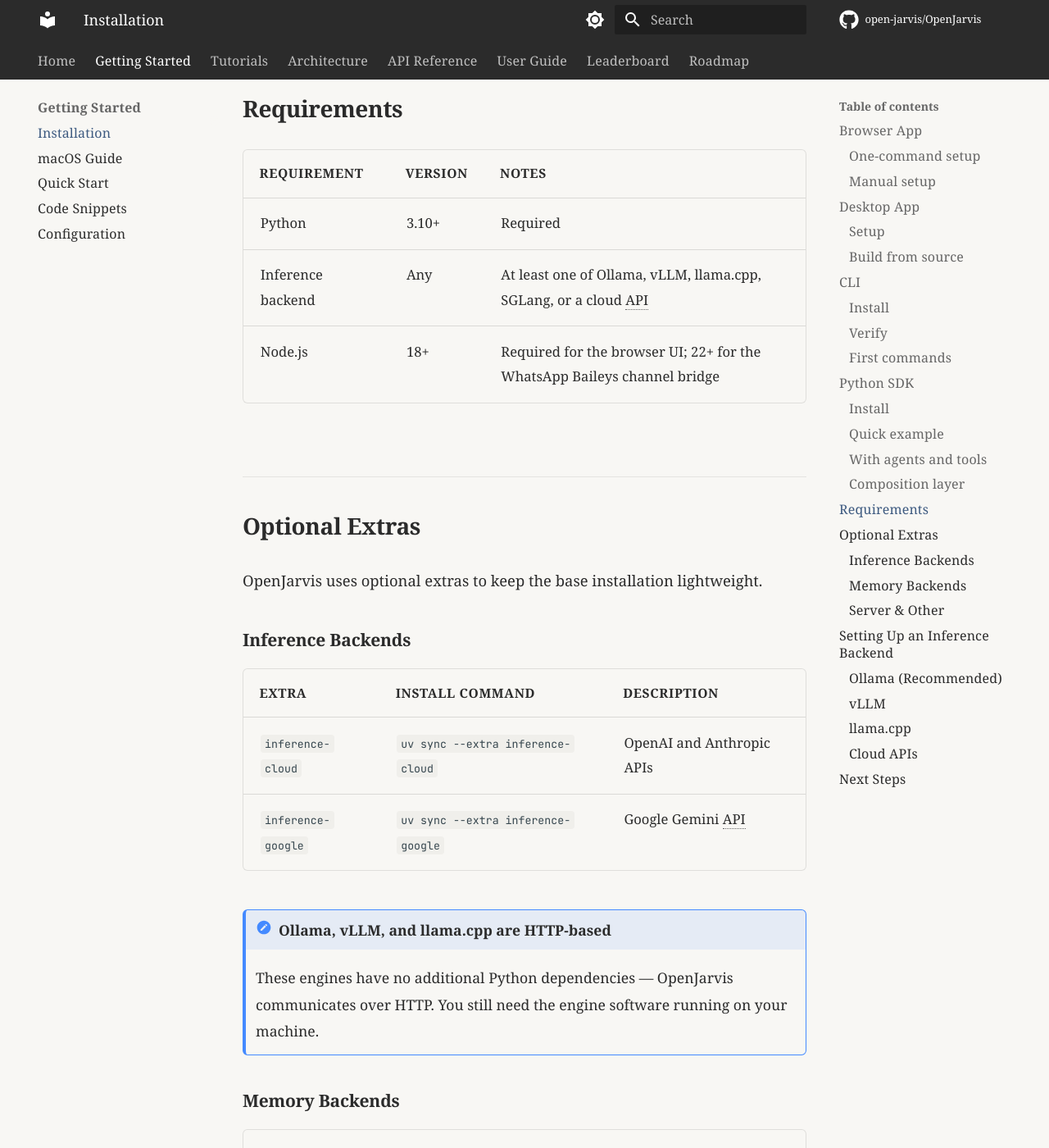
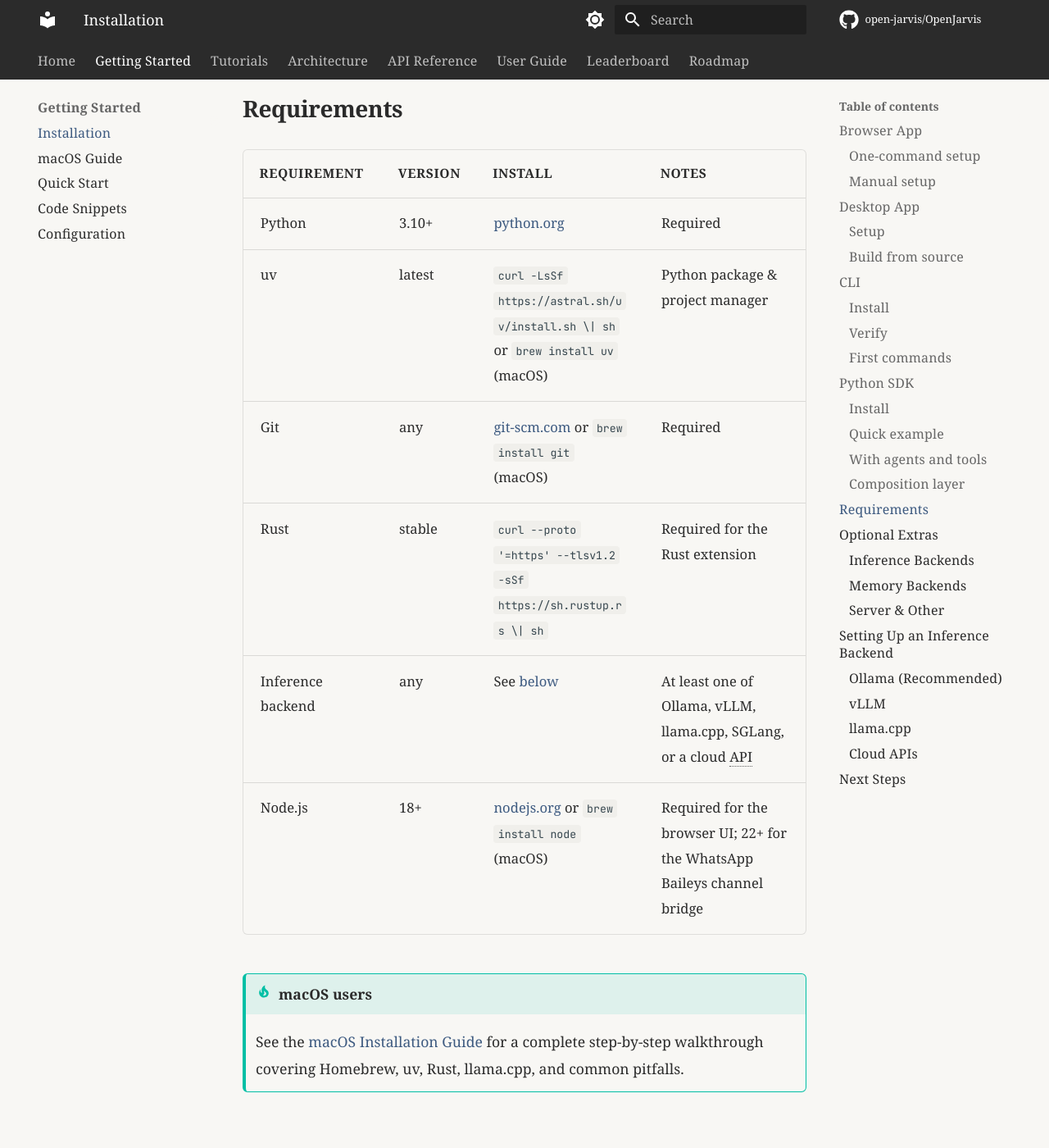
Before and after one commit to MateusCirineo/J.A.R.V.I.S-Assitente-Pessoal, an MkDocs documentation site: the page built from docs/getting-started/installation.md, in a window 1280 px wide and 1400 px high, scrolled down 6680 px. Shown: the whole window at 82% size. Built offline with MkDocs 1.6.1 and Material for MkDocs 9.7.7, drawn with Linux system fonts in a browser that asks for light colours; some web fonts are replaced; comment, search, counter and statistics services are not loaded.

Commit message:
docs: add prerequisites section with uv/Rust/Git install instructions
Closes #158 — the README and installation docs assumed uv was already
installed without explaining how to get it, creating a barrier for new
users (especially on macOS). Adds a prerequisites table to both the
README and docs/getting-started/installation.md with platform-specific
install commands, and links to the existing macOS step-by-step guide.

```diff
--- a/docs/getting-started/installation.md
+++ b/docs/getting-started/installation.md
@@ -236,11 +236,18 @@
 
 ## Requirements
 
-| Requirement | Version | Notes |
-|-------------|---------|-------|
-| Python | 3.10+ | Required |
-| Inference backend | Any | At least one of Ollama, vLLM, llama.cpp, SGLang, or a cloud API |
-| Node.js | 18+ | Required for the browser UI; 22+ for the WhatsApp Baileys channel bridge |
+| Requirement | Version | Install | Notes |
+|-------------|---------|---------|-------|
+| Python | 3.10+ | [python.org](https://www.python.org/downloads/) | Required |
+| uv | latest | `curl -LsSf https://astral.sh/uv/install.sh \| sh` or `brew install uv` (macOS) | Python package & project manager |
+| Git | any | [git-scm.com](https://git-scm.com/) or `brew install git` (macOS) | Required |
+| Rust | stable | `curl --proto '=https' --tlsv1.2 -sSf https://sh.rustup.rs \| sh` | Required for the Rust extension |
+| Inference backend | any | See [below](#setting-up-an-inference-backend) | At least one of Ollama, vLLM, llama.cpp, SGLang, or a cloud API |
+| Node.js | 18+ | [nodejs.org](https://nodejs.org/) or `brew install node` (macOS) | Required for the browser UI; 22+ for the WhatsApp Baileys channel bridge |
+
+!!! tip "macOS users"
+    See the [macOS Installation Guide](macos.md) for a complete step-by-step walkthrough
+    covering Homebrew, uv, Rust, llama.cpp, and common pitfalls.
 
 ## Optional Extras
 
```
Also changed, not shown: README.md (+14 -1 lines).
